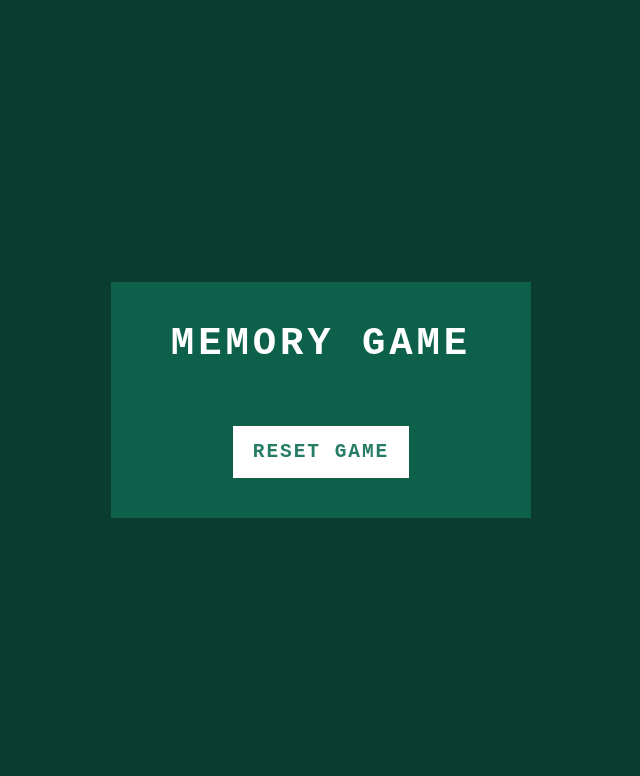
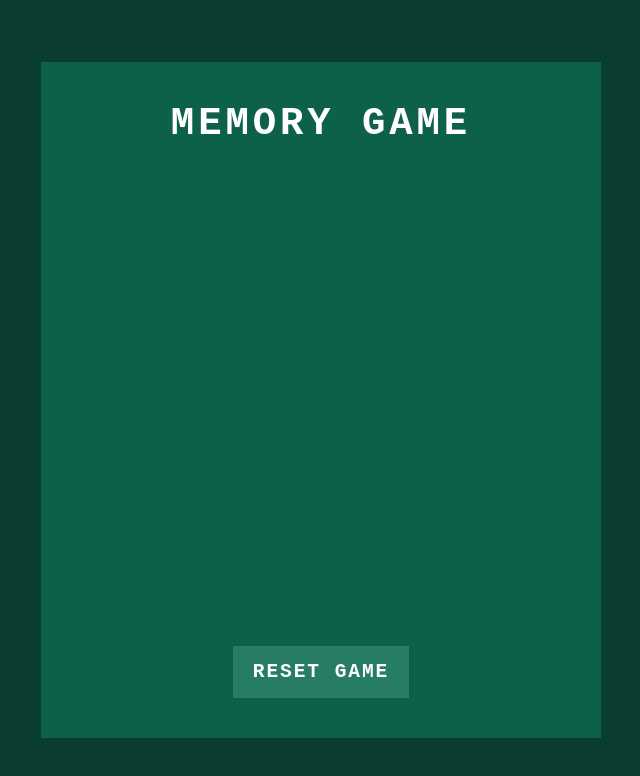
Before and after one commit to E-rwinn/Memory-Game, a plain HTML site: page index.html in a window 1280 px wide. Both pictures are taken after a click on the button "RESET GAME". Shown: the whole page, without its empty margins (319-959 px from the left). Drawn offline with Linux system fonts and the light colour scheme.

Commit message:
Finished Ui in css file

```diff
--- a/style.css
+++ b/style.css
@@ -44,6 +44,16 @@ h2 {
 }
 
 .reset:focus {
-    color: #267c65;
-    background: #fff;
+    color: #fff;
+    background: #267c65;
 }
+
+.game {
+    width: 440px;
+    height: 440px;
+    display: flex;
+    flex-wrap: wrap;
+    gap: 10px;
+    transform-style: preserve-3d;
+    perspective: 500px;
+}
```
